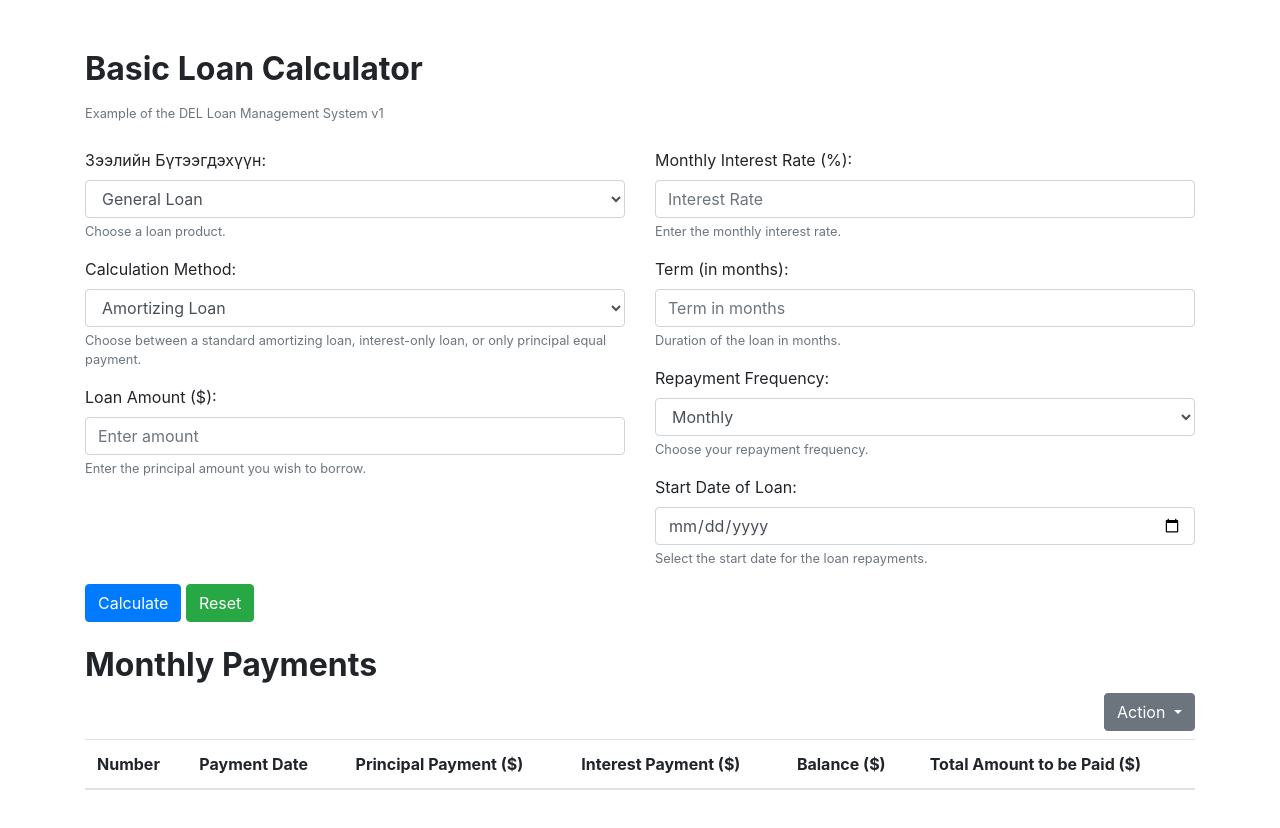
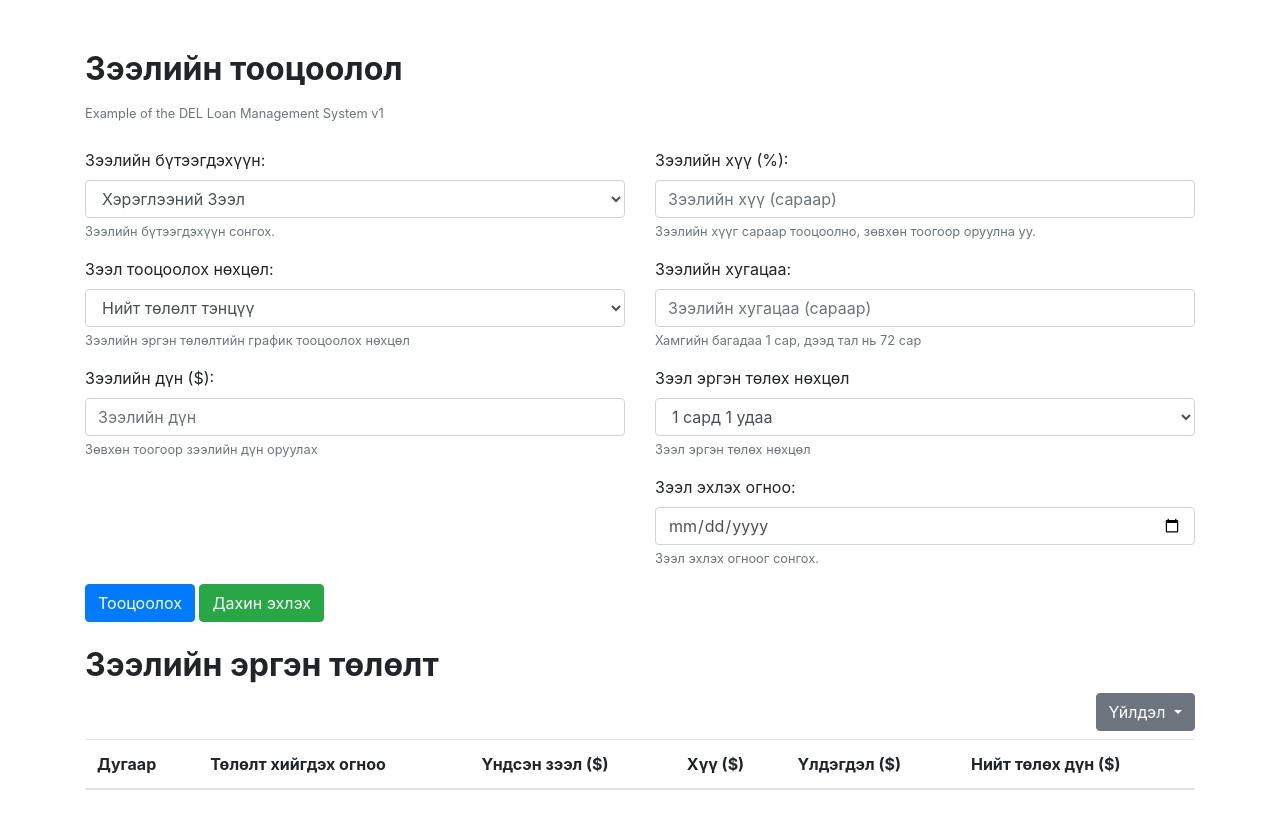
Before and after one commit to MySimpleSmart/loan-calculator, a plain HTML site: page index.html in a window 1280 px wide. Drawn offline with nearby package versions, Linux system fonts and the light colour scheme.

Commit message:
EN to MN

```diff
--- a/index.html
+++ b/index.html
@@ -31,92 +31,92 @@
 </head>
 <body>
     <div class="container mt-5">
-        <h2 class="mb-3"><strong>Basic Loan Calculator</strong></h2>
+        <h2 class="mb-3"><strong>Зээлийн тооцоолол</strong></h2>
         <small id="formHelp" class="form-text text-muted">Example of the DEL Loan Management System v1</small>
         <br>
         <form id="loanForm">
             <div class="row">
                 <div class="col-md-6">
                     <div class="form-group">
-                        <label for="loanProduct">Зээлийн Бүтээгдэхүүн:</label>
+                        <label for="loanProduct">Зээлийн бүтээгдэхүүн:</label>
                         <select class="form-control" id="loanProduct">
-                            <option>General Loan</option>
-                            <option>Student Loan</option>
-                            <option>Car Loan</option>
+                            <option>Хэрэглээний Зээл</option>
+                            <option>Сургалтын Зээл</option>
+                            <option>Автомашины Зээл</option>
                         </select>
-                        <small id="loanProductHelp" class="form-text text-muted">Choose a loan product.</small>
+                        <small id="loanProductHelp" class="form-text text-muted">Зээлийн бүтээгдэхүүн сонгох.</small>
                     </div>
                     <div class="form-group">
-                        <label for="calcMethod">Calculation Method:</label>
+                        <label for="calcMethod">Зээл тооцоолох нөхцөл:</label>
                         <select class="form-control" id="calcMethod" aria-describedby="calcMethodHelp">
-                            <option value="amortizing">Amortizing Loan</option>
-                            <option value="principalOnly">Only Principal Equal Payment</option>
-                            <option value="interestOnly">Interest-Only Loan</option>
+                            <option value="amortizing">Нийт төлөлт тэнцүү</option>
+                            <option value="principalOnly">Үндсэн төлөлт тэнцүү</option>
+                            <option value="interestOnly">Зөвхөн хүү төлөлт</option>
                         </select>
-                        <small id="calcMethodHelp" class="form-text text-muted">Choose between a standard amortizing loan, interest-only loan, or only principal equal payment.</small>
+                        <small id="calcMethodHelp" class="form-text text-muted">Зээлийн эргэн төлөлтийн график тооцоолох нөхцөл</small>
                     </div>
                     <div class="form-group">
-                        <label for="amount">Loan Amount ($):</label>
-                        <input type="text" class="form-control" id="amount" placeholder="Enter amount" required aria-describedby="amountHelp">
-                        <small id="amountHelp" class="form-text text-muted">Enter the principal amount you wish to borrow.</small>
+                        <label for="amount">Зээлийн дүн ($):</label>
+                        <input type="text" class="form-control" id="amount" placeholder="Зээлийн дүн" required aria-describedby="amountHelp">
+                        <small id="amountHelp" class="form-text text-muted">Зөвхөн тоогоор зээлийн дүн оруулах</small>
                     </div>
                 </div>
                 <div class="col-md-6">
                     <div class="form-group">
-                        <label for="interest">Monthly Interest Rate (%):</label>
-                        <input type="number" class="form-control" id="interest" placeholder="Interest Rate" min="0.01" required aria-describedby="interestRateHelp">
-                        <small id="interestRateHelp" class="form-text text-muted">Enter the monthly interest rate.</small>
+                        <label for="interest">Зээлийн хүү (%):</label>
+                        <input type="number" class="form-control" id="interest" placeholder="Зээлийн хүү (сараар)" min="0.01" required aria-describedby="interestRateHelp">
+                        <small id="interestRateHelp" class="form-text text-muted">Зээлийн хүүг сараар тооцоолно, зөвхөн тоогоор оруулна уу.</small>
                     </div>
                     <div class="form-group">
-                        <label for="term">Term (in months):</label>
-                        <input type="number" class="form-control" id="term" placeholder="Term in months" min="1" max="72" required aria-describedby="termHelp">
-                        <small id="termHelp" class="form-text text-muted">Duration of the loan in months.</small>
+                        <label for="term">Зээлийн хугацаа:</label>
+                        <input type="number" class="form-control" id="term" placeholder="Зээлийн хугацаа (сараар)" min="1" max="72" required aria-describedby="termHelp">
+                        <small id="termHelp" class="form-text text-muted">Хамгийн багадаа 1 сар, дээд тал нь 72 сар</small>
                     </div>
                     <div class="form-group">
-                        <label for="repaymentFrequency">Repayment Frequency:</label>
+                        <label for="repaymentFrequency">Зээл эргэн төлөх нөхцөл</label>
                         <select class="form-control" id="repaymentFrequency">
-                            <option value="monthly">Monthly</option>
-                            <option value="fortnightly">Fortnightly</option>
-                            <option value="weekly">Weekly</option>
+                            <option value="monthly">1 сард 1 удаа</option>
+                            <option value="fortnightly">14 хоногт 1 удаа</option>
+                            <option value="weekly">7 хоногт 1 удаа</option>
                         </select>
-                        <small id="repaymentFrequencyHelp" class="form-text text-muted">Choose your repayment frequency.</small>
+                        <small id="repaymentFrequencyHelp" class="form-text text-muted">Зээл эргэн төлөх нөхцөл</small>
                     </div>
                     <div class="form-group">
-                        <label for="startDate">Start Date of Loan:</label>
+                        <label for="startDate">Зээл эхлэх огноо:</label>
                         <input type="date" class="form-control" id="startDate" required aria-describedby="startDateHelp">
-                        <small id="startDateHelp" class="form-text text-muted">Select the start date for the loan repayments.</small>
+                        <small id="startDateHelp" class="form-text text-muted">Зээл эхлэх огноог сонгох.</small>
                     </div>
                 </div>
             </div>
             <button type="button" class="btn btn-primary" id="calculateButton">
-                Calculate
+                Тооцоолох
                 <span id="loadingSpinner" class="spinner-border spinner-border-sm" role="status" aria-hidden="true" style="display: none;"></span>
             </button>
-            <button type="button" class="btn btn-success" id="resetButton">Reset</button>
+            <button type="button" class="btn btn-success" id="resetButton">Дахин эхлэх</button>
         </form>
-        <div id="successMessage" aria-live="polite">Calculation successful!</div>
+        <div id="successMessage" aria-live="polite">Тооцоолол амжилттай!</div>
         <div id="errorMessage" aria-live="polite"></div>
-        <h2 class="mt-4"><strong>Monthly Payments</strong></h2>
+        <h2 class="mt-4"><strong>Зээлийн эргэн төлөлт</strong></h2>
         <div class="d-flex justify-content-end mb-2">
             <div class="dropdown">
                 <button class="btn btn-secondary dropdown-toggle" type="button" id="actionDropdown" data-toggle="dropdown" aria-haspopup="true" aria-expanded="false">
-                    Action
+                    Үйлдэл
                 </button>
                 <div class="dropdown-menu" aria-labelledby="actionDropdown">
-                    <a class="dropdown-item" id="downloadPdfButton">Download as PDF</a>
-                    <a class="dropdown-item" id="emailPdfButton">Receive via Email</a>
+                    <a class="dropdown-item" id="downloadPdfButton">PDF татаж авах</a>
+                    <a class="dropdown-item" id="emailPdfButton">Имэйлээр авах</a>
                 </div>
             </div>
         </div>
         <table class="table table-striped" id="resultTable">
             <thead>
                 <tr>
-                    <th>Number</th>
-                    <th>Payment Date</th>
-                    <th>Principal Payment ($)</th>
-                    <th>Interest Payment ($)</th>
-                    <th>Balance ($)</th>
-                    <th>Total Amount to be Paid ($)</th>
+                    <th>Дугаар</th>
+                    <th>Төлөлт хийгдэх огноо</th>
+                    <th>Үндсэн зээл ($)</th>
+                    <th>Хүү ($)</th>
+                    <th>Үлдэгдэл ($)</th>
+                    <th>Нийт төлөх дүн ($)</th>
                 </tr>
             </thead>
             <tbody>
--- a/loan-calculator.js
+++ b/loan-calculator.js
@@ -154,12 +154,12 @@ function clearResults() {
     var table = document.getElementById("resultTable");
     table.innerHTML = `
         <tr>
-            <th>Number</th>
-            <th>Payment Date</th>
-            <th>Principal Payment ($)</th>
-            <th>Interest Payment ($)</th>
-            <th>Balance ($)</th>
-            <th>Total Amount to be Paid ($)</th>
+            <th>Дугаар</th>
+            <th>Төлөлт хийгдэх огноо</th>
+            <th>Үндсэн зээл ($)</th>
+            <th>Хүү ($)</th>
+            <th>Үлдэгдэл ($)</th>
+            <th>Нийт төлөх дүн ($)</th>
         </tr>
     `;
 }
```
